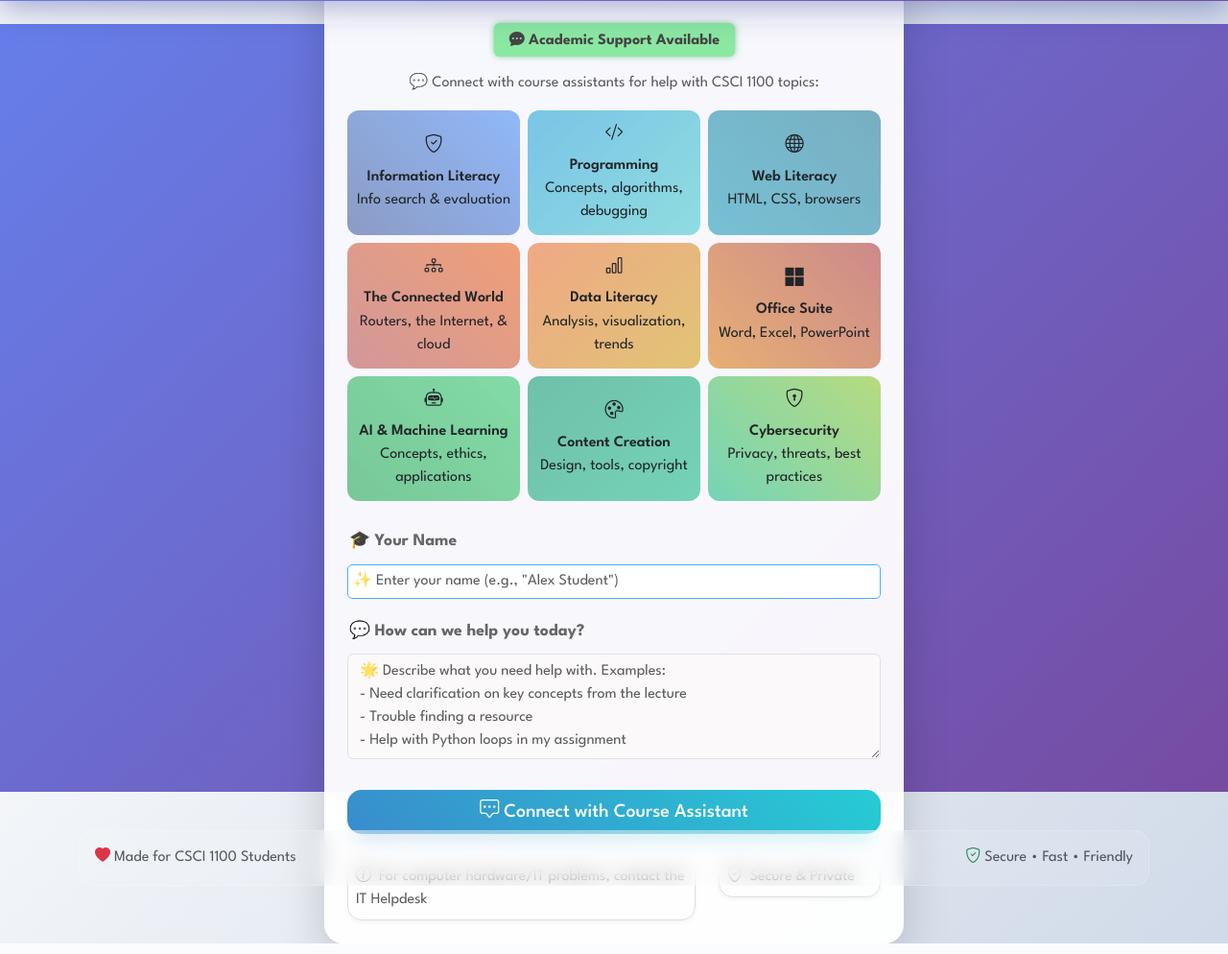
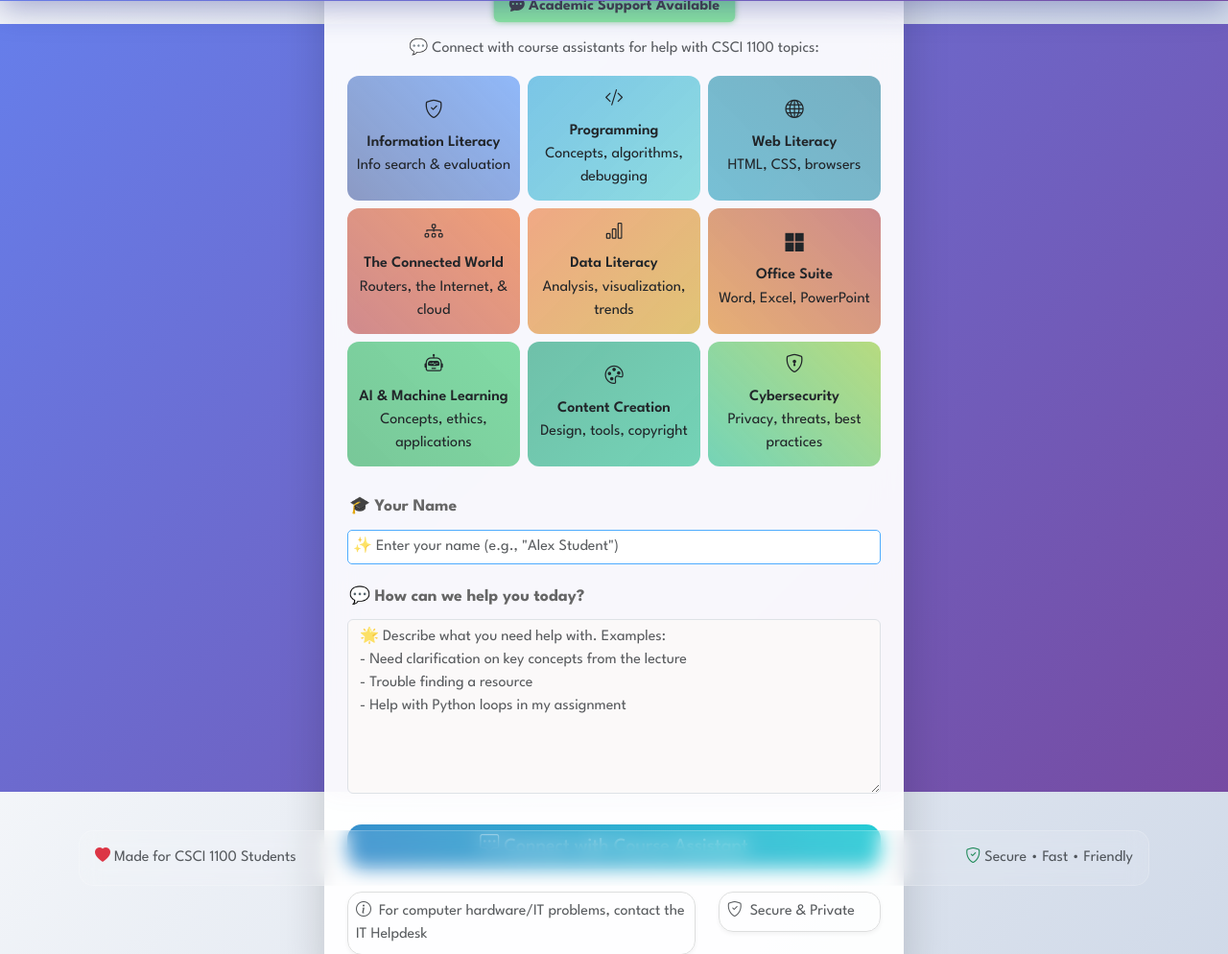
Before and after one commit to CSCI-1100/support_chat, a Django app: page /chat/ in a window 1280 px wide. Shown: the part 61-1055 px from the top of the page at 96% size. Run offline with Django 5.2, Linux system fonts and the light colour scheme.

Commit message:
Updated colro

```diff
--- a/chat/forms.py
+++ b/chat/forms.py
@@ -36,7 +36,7 @@ class ChatStartForm(forms.Form):
         label="💬 How can we help you today?",
         widget=forms.Textarea(attrs={
             'class': 'form-control shadow-none',
-            'rows': 4,
+            'rows': 7,
             'placeholder': '🌟 Describe what you need help with. Examples:\n- Need clarification on key concepts from the lecture\n- Trouble finding a resource\n- Help with Python loops in my assignment',
             'style': 'resize: vertical;'
         })
--- a/templates/chat/landing.html
+++ b/templates/chat/landing.html
@@ -111,7 +111,7 @@
     .ocean-3 { background: linear-gradient(45deg, #0890b288, #0e74908c); }
 
     /* 🌸 SUNSET ANALOGOUS FAMILY */
-    .sunset-1 { background: linear-gradient(45deg, #af3d3d83, #ea5a0c8e); }
+    .sunset-1 { background: linear-gradient(45deg, #ab242483, #ea5a0c8e); }
     .sunset-2 { background: linear-gradient(135deg, #ea641c88, #cd9c0a8e); }
     .sunset-3 { background: linear-gradient(45deg, #d977068d, #af3d3d97); }
 
```
